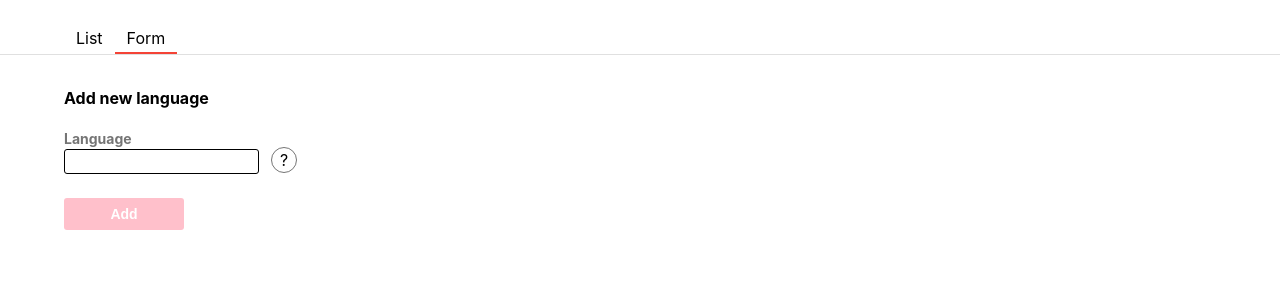
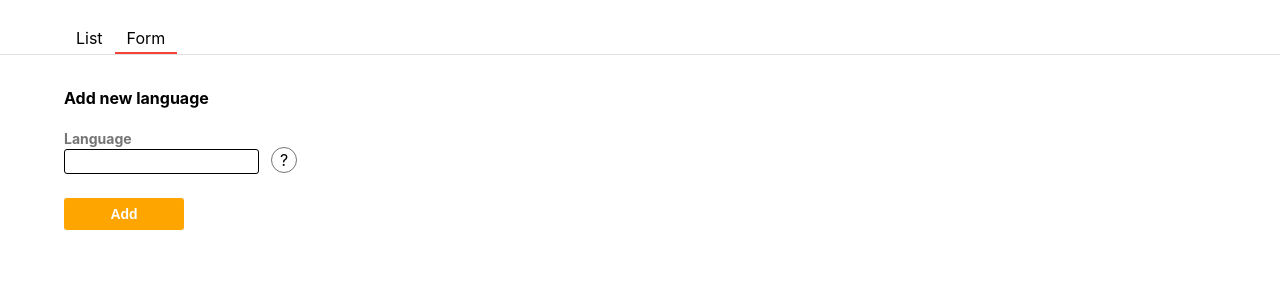
Before and after one commit to Chimoha31/Practicum_React, a React (Create React App) app: page / in a window 1280 px wide. Both pictures are taken after a click on the item "Form". Shown: the top 300 px of the page. Built offline with nearby package versions, Linux system fonts and the light colour scheme.

Commit message:
ref & useEffect

```diff
--- a/src/Form.js
+++ b/src/Form.js
@@ -62,7 +62,7 @@ const ButtonContainer = styled.div`
 `;
 const FormButton = styled(Button)`
   width: 120px;
-  background-color: pink;
+  background-color: orange;
 `;
 
 export default Form;
--- a/src/Hint.js
+++ b/src/Hint.js
@@ -1,8 +1,14 @@
-import React, {useState} from "react";
+import React, {useState, useRef, useEffect} from "react";
 import styled from "styled-components";
 
 const Hint = () => {
   const [isFocus, setIsFocus] = useState(false);
+
+  const ref = useRef(null);
+
+ useEffect(() => {
+    if(ref.current) ref.current.focus();
+  });
 
   // const clickHandler = () => {
   //   isFocus ? setIsFocus(false) : setIsFocus(true);
@@ -12,8 +18,8 @@ const Hint = () => {
     <HintContainer>
       {/* <HintInner onClick={clickHandler}>?</HintInner> */}
       <HintInner onClick={() => setIsFocus(true)}>?</HintInner>
-      {isFocus && <PopupContainer onBlur={() => setIsFocus(false)} tabIndex={0}>Name of language</PopupContainer>}
-    </HintContainer>
+      {isFocus && <PopupContainer ref={ref} onBlur={() => setIsFocus(false)} tabIndex={0}>Name of language</PopupContainer>}
+    </HintContainer>//refを使わないとonBlurだけでは、空白をクリックした時にpopupが消えない
   );
 };
 
@@ -21,7 +27,6 @@ const HintContainer = styled.div`
   position: relative;
   display: inline-flex;
   margin-left: 12px;
-  // border: 1px solid red;
 `;
 
 const HintInner = styled.div`
```
